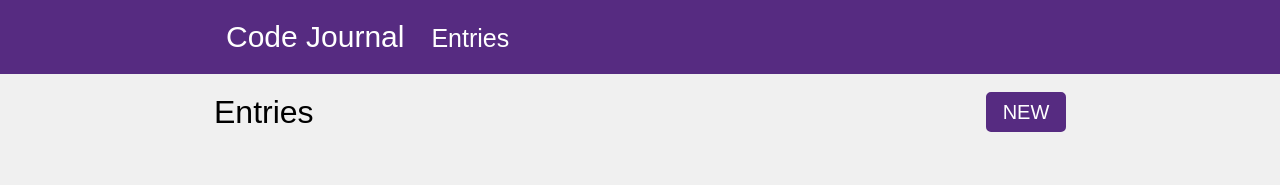
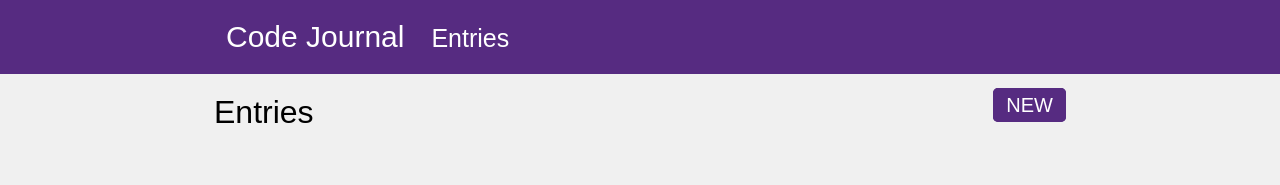
Before and after one commit to GiancarloMassoni/code-journal, a website: page index.html in a window 1280 px wide. Both pictures are taken after typing "Sample", "Sample", "Sample" into the empty fields and a click on the button "SAVE". Shown: the top 185 px of the page. Drawn offline with Linux system fonts and the light colour scheme.

Commit message:
Added anchors and fixed data-view attribute

```diff
--- a/css/styles.css
+++ b/css/styles.css
@@ -105,12 +105,16 @@ ul {
   border-radius: 5px;
   border-color: #562b81;
   border-style: solid;
-  height: 40px;
-  width: 80px;
   font-size: 20px;
-  margin-top: 18px;
+  margin-top: 0;
+  padding: 3px 10px;
 }
 
 .align-center {
   align-items: center;
 }
+
+a:hover,
+button:hover {
+  cursor: pointer;
+}
--- a/index.html
+++ b/index.html
@@ -21,7 +21,7 @@
       <div class="row padding">
         <div class="column-full">
           <h1 class="inline">Code Journal</h1>
-          <div class="tab inline" data-view="entry-form"><a>Entries</a></div>
+          <a class="tab inline" data-view="entries">Entries</a>
         </div>
       </div>
     </div>
@@ -65,8 +65,8 @@
         <div class="column-half-entries padding">
           <h1 class="inline">Entries</h1>
         </div>
-        <div class="column-half-entries text-right">
-          <button class="new-button" data-view="entries"><a>NEW</a></button>
+        <div class="column-half-entries text-right padding">
+          <a class="new-button" data-view="entry-form">NEW</a>
         </div>
       </div>
       <ul class="list">
```
Also changed, not shown: js/main.js (+0 -8 lines).
